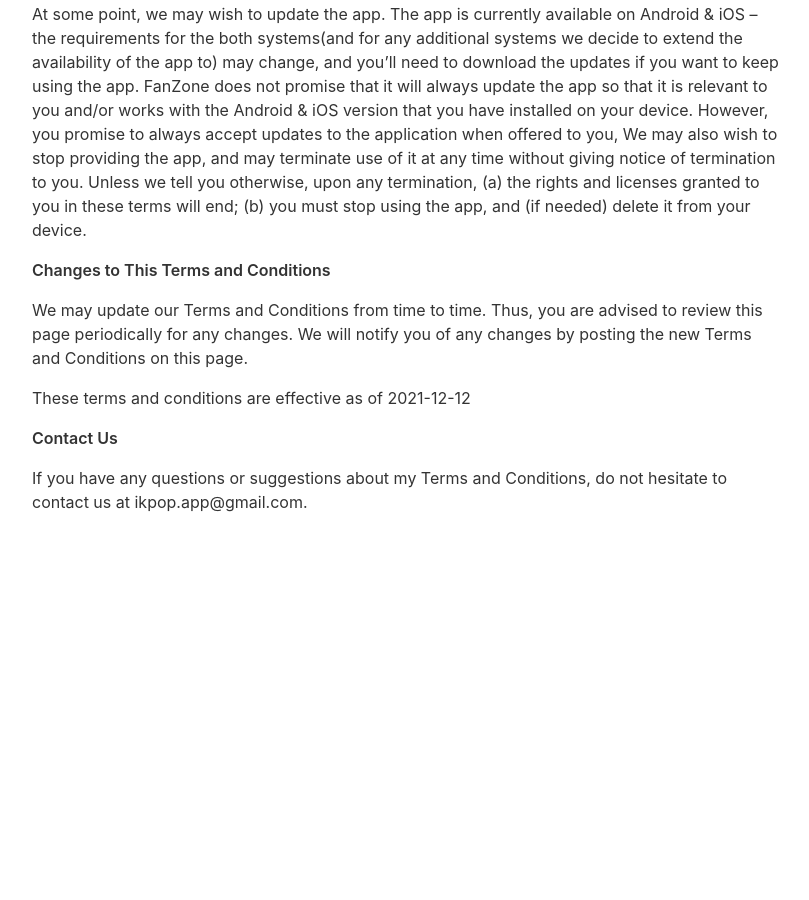
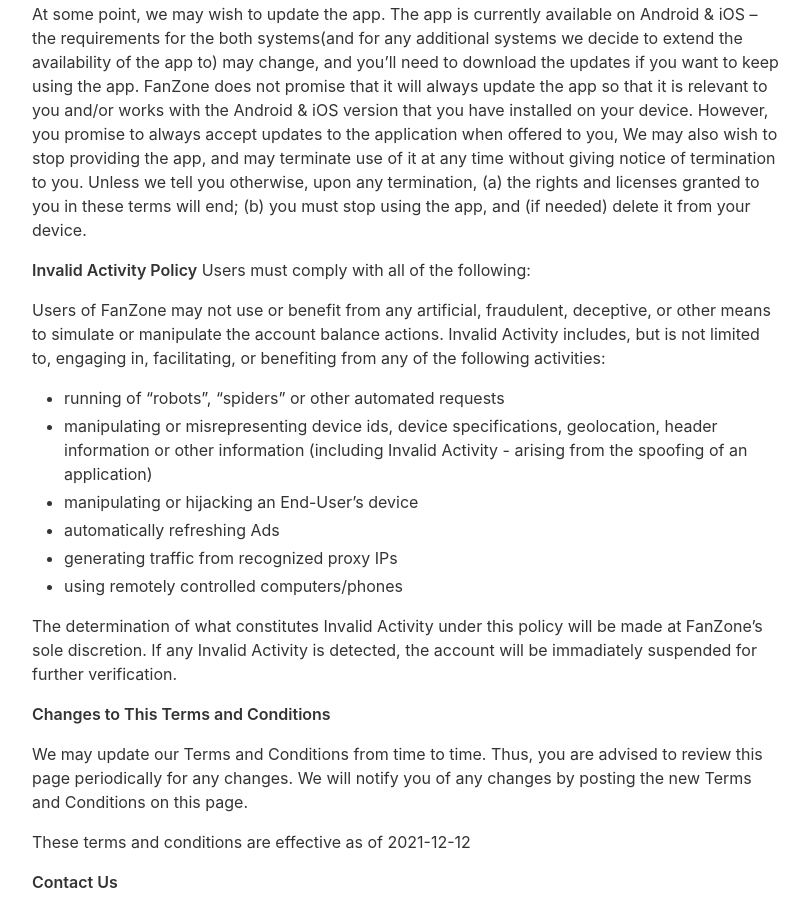
Before and after one commit to kapp7/app, a Jekyll site: the page built from _pages/terms.md, in a window 1280 px wide and 900 px high, scrolled down 1411 px. Shown: the whole window, without its empty margins (233-1042 px from the left). Built offline with Jekyll 4.4.1, drawn with Linux system fonts in a browser that asks for light colours; nearby versions of some CDN libraries; before the commit the page ends 1995 px from its top, so only the background shows below that.

Commit message:
Update terms.md

```diff
--- a/_pages/terms.md
+++ b/_pages/terms.md
@@ -33,6 +33,22 @@
 
 At some point, we may wish to update the app. The app is currently available on Android & iOS – the requirements for the both systems(and for any additional systems we decide to extend the availability of the app to) may change, and you’ll need to download the updates if you want to keep using the app. FanZone does not promise that it will always update the app so that it is relevant to you and/or works with the Android & iOS version that you have installed on your device. However, you promise to always accept updates to the application when offered to you, We may also wish to stop providing the app, and may terminate use of it at any time without giving notice of termination to you. Unless we tell you otherwise, upon any termination, (a) the rights and licenses granted to you in these terms will end; (b) you must stop using the app, and (if needed) delete it from your device.
 
+**Invalid Activity Policy**
+Users must comply with all of the following:
+
+Users of FanZone may not use or benefit from any artificial, fraudulent, deceptive, or other means to simulate or manipulate the account balance actions.
+Invalid Activity includes, but is not limited to, engaging in, facilitating, or benefiting from any of the following activities:
+
+- running of “robots”, “spiders” or other automated  requests
+- manipulating or misrepresenting device ids, device specifications, geolocation, header information or other information (including Invalid Activity - arising from the spoofing of an application)
+- manipulating or hijacking an End-User’s device
+- automatically refreshing Ads
+- generating traffic from recognized proxy IPs
+- using remotely controlled computers/phones
+
+The determination of what constitutes Invalid Activity under this policy will be made at FanZone’s sole discretion.
+If any Invalid Activity is detected, the account will be immadiately suspended for further verification.
+
 **Changes to This Terms and Conditions**
 
 We may update our Terms and Conditions from time to time. Thus, you are advised to review this page periodically for any changes. We will notify you of any changes by posting the new Terms and Conditions on this page.
```
